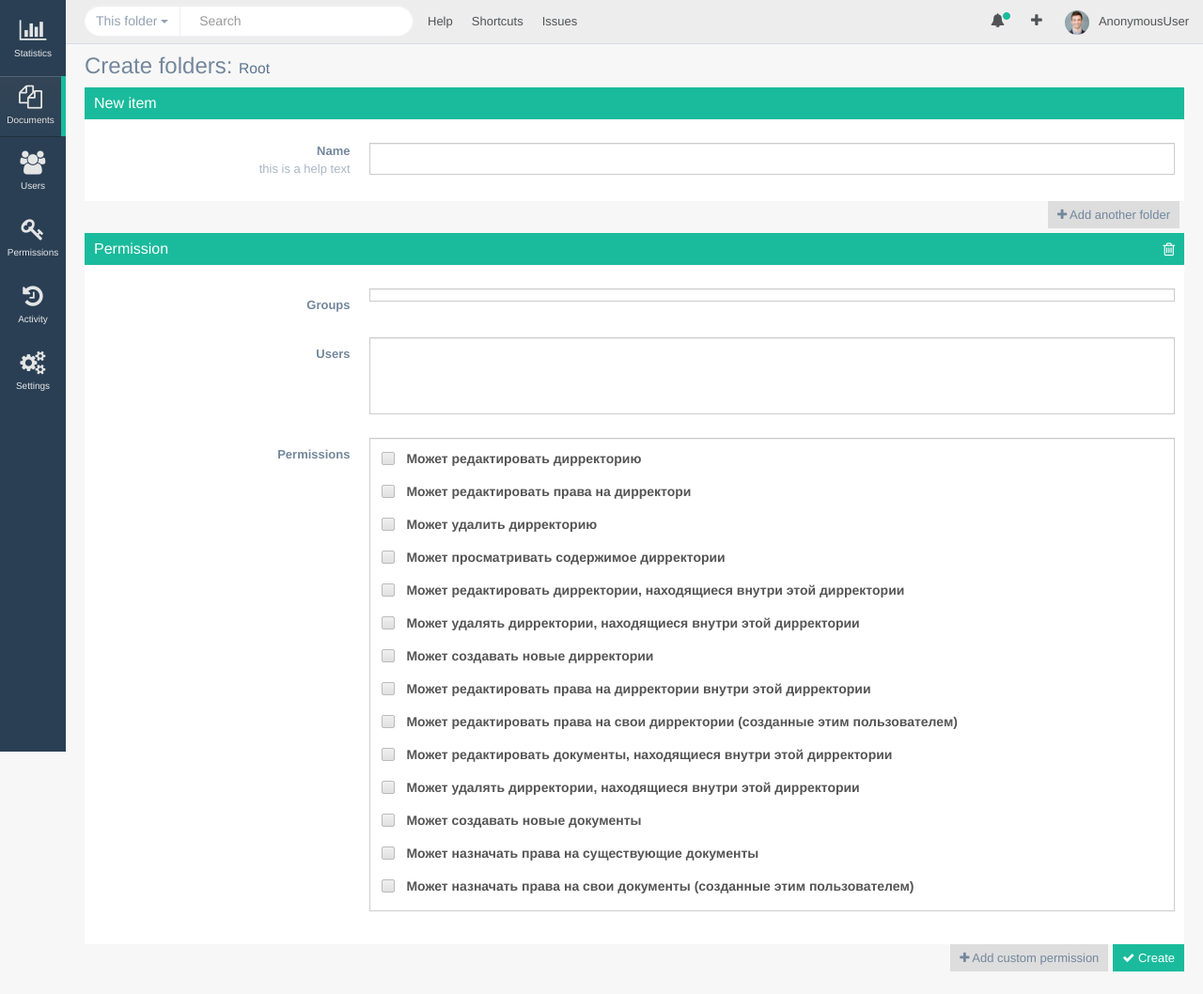
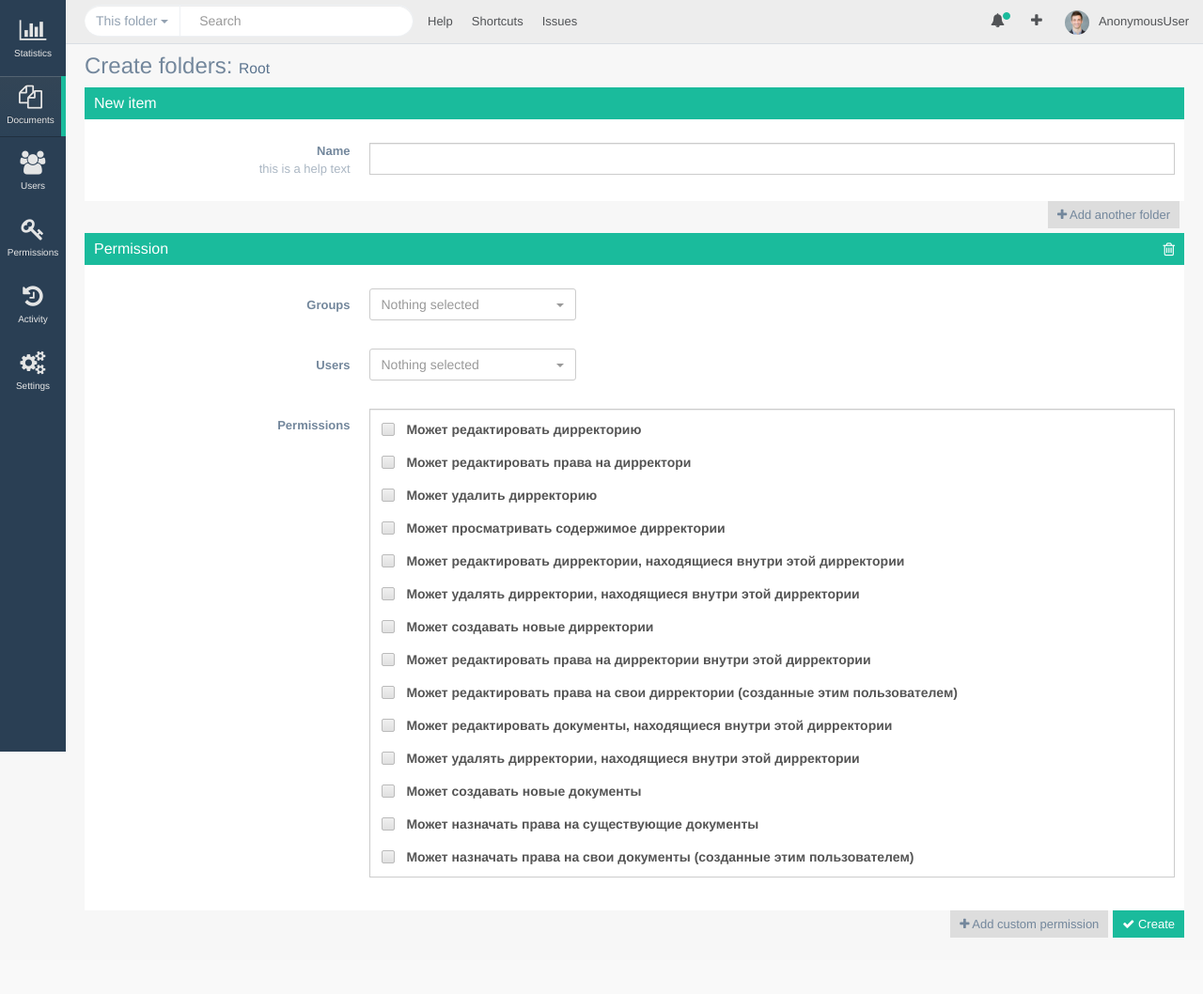
Before and after one commit to sysint64/ripa_archive, a Django app: a page that uses frontend/templates/forms/multi-form-permissions.html in a window 1280 px wide. Shown: the whole page at 94% size. After the commit the page ends 998 px from the top, so only its background shows below. Run offline with Django 3.2, Linux system fonts and the light colour scheme; data comes from the database, SQL or seed files in the repository; data that the repository does not hold is empty; style sheets or scripts are compiled from the project's sources; some libraries are stand-ins or nearby versions.

Commit message:
finish permission form style

```diff
--- a/frontend/static/styles/multi_form_permissions.sass
+++ b/frontend/static/styles/multi_form_permissions.sass
@@ -1,10 +1,14 @@
 @import "consts"
+
+.bootstrap-select:not([class*=col-]):not([class*=form-control]):not(.input-group-btn)
+    min-width: 220px
+    max-width: 100%
 
 ul.form-control
     position: relative
     height: auto
     list-style-type: none
-    padding: 6px 0
+    padding: 6px 0 1px 0
 
     li input[type=checkbox].form-control
         height: auto
--- a/frontend/templates/documents_browser/list.html
+++ b/frontend/templates/documents_browser/list.html
@@ -31,7 +31,6 @@
         <table class="table documents-browser-table">
             <thead>
             <tr>
-                <th width="10"></th>
                 <th width="20"></th>
                 <th class="sorting asc">Name</th>
                 <th width="180" class="sorting">Datetime</th>
@@ -46,7 +45,6 @@
             </tr>
             {% for folder in parent_folder.folders.all %}
                 <tr class="selectable context-menu folder" data-folder-id="{{ folder.id }}">
-                    <td><i class="fa fa-drag-handle"></i></td>
                     <td class="data-double-click-link" data-href="{{ folder.permalink }}">
                         <i class="fa fa-folder"></i>
                     </td>
@@ -65,7 +63,6 @@
             {# Documents #}
             {% for document in parent_folder.documents.all %}
                 <tr class="selectable context-menu document" data-document-id="{{ document.id }}">
-                    <td><i class="fa fa-drag-handle"></i></td>
                     <td class="data-link" data-href="#">
                         <i class="fa {{ document.data.icon }}"></i>
                     </td>
--- a/frontend/templates/forms/multi-form-permissions.html
+++ b/frontend/templates/forms/multi-form-permissions.html
@@ -3,12 +3,14 @@
 
 {% block styles %}
     {{ block.super }}
+    <link rel="stylesheet" href="{% static "vendors/bootstrap-select/dist/css/bootstrap-select.min.css" %}">
     <link rel="stylesheet" href="{% static "styles/multi_form_permissions.sass" %}" type="text/x-sass">
 {% endblock %}
 
 {% block js %}
     {{ block.super }}
-    <script src="{% static 'js/forms/multi_form_permissions.js' %}" charset="utf-8"></script>
+    <script src="{% static "vendors/bootstrap-select/dist/js/bootstrap-select.min.js" %}" charset="utf-8"></script>
+    <script src="{% static "js/forms/multi_form_permissions.js" %}" charset="utf-8"></script>
 {% endblock %}
 
 {% block after_actions_buttons %}
--- a/src/forms/ajax.py
+++ b/src/forms/ajax.py
@@ -26,7 +26,8 @@ class AjaxFormMixin:
         super().__init__(*args, **kwargs)
 
         for (_, field) in self.fields.items():
-            field.widget.attrs.update({"class": "form-control"})
+            if field.widget.attrs.get("class", "") == "":
+                field.widget.attrs.update({"class": "form-control"})
 
     def __getitem__(self, name):
         item = super().__getitem__(name)
--- a/src/ripa_archive/documents/forms.py
+++ b/src/ripa_archive/documents/forms.py
@@ -2,6 +2,7 @@ from django import forms
 from django.core.exceptions import ValidationError
 
 from forms.ajax import AjaxModelForm, AjaxForm
+from ripa_archive.accounts.models import User
 from ripa_archive.documents.models import Folder, DocumentData, Status, FolderCustomPermission
 from ripa_archive.permissions.models import Permission, Group
 
@@ -41,10 +42,26 @@ class PermissionsForm(AjaxModelForm):
         model = FolderCustomPermission
         fields = "groups", "users", "permissions",
 
+    users = forms.ModelMultipleChoiceField(
+        label="Users",
+        queryset=User.objects.all(),
+        widget=forms.SelectMultiple(attrs={
+            "class": "selectpicker",
+            "data-actions-box": "true",
+            "data-width": "fit",
+            "data-live-search": "true"
+        })
+    )
+
     groups = forms.ModelMultipleChoiceField(
         label="Groups",
         queryset=Group.objects.all(),
-        widget=forms.CheckboxSelectMultiple()
+        widget=forms.SelectMultiple(attrs={
+            "class": "selectpicker",
+            "data-actions-box": "true",
+            "data-width": "fit",
+            "data-live-search": "true"
+        })
     )
 
     permissions = forms.ModelMultipleChoiceField(
```
